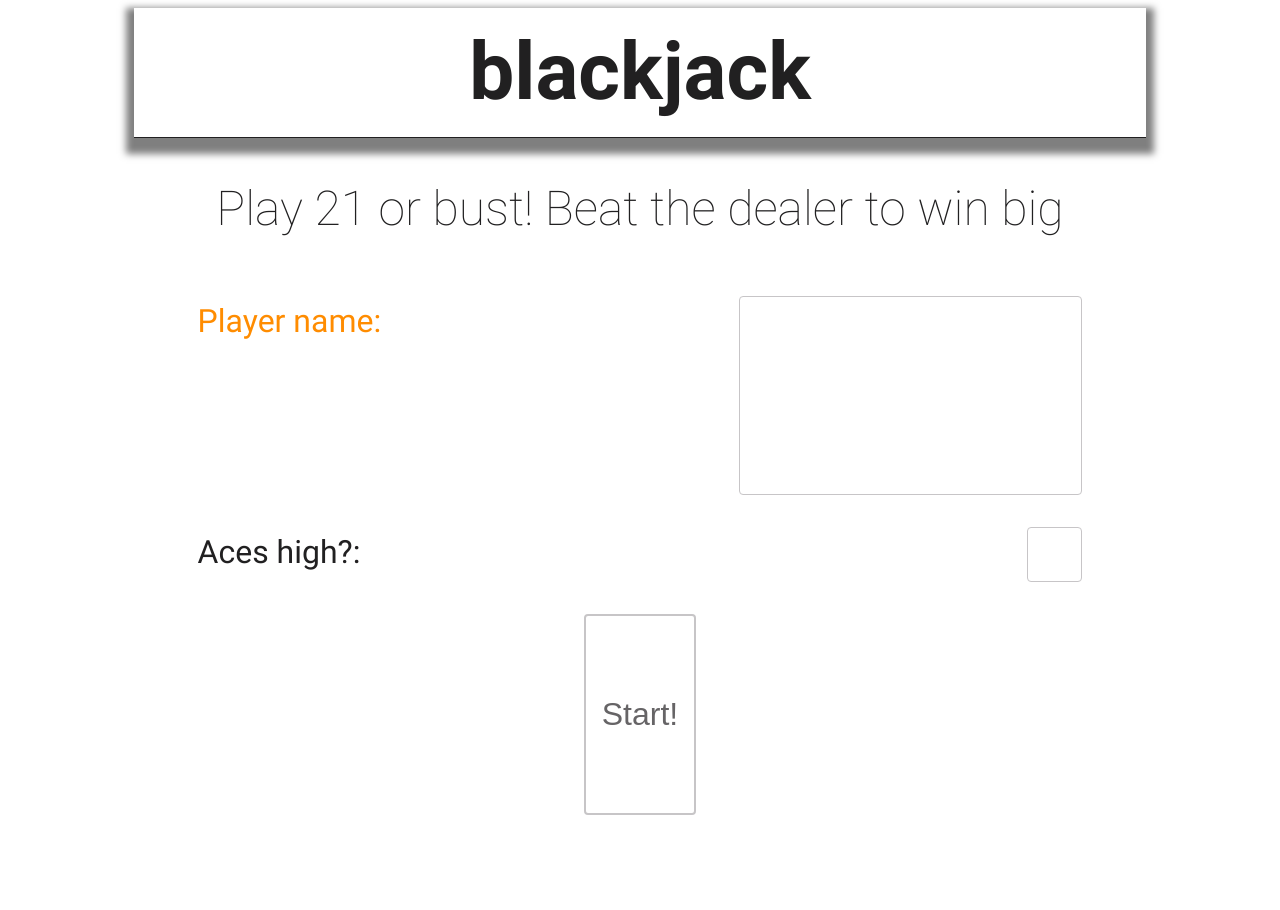
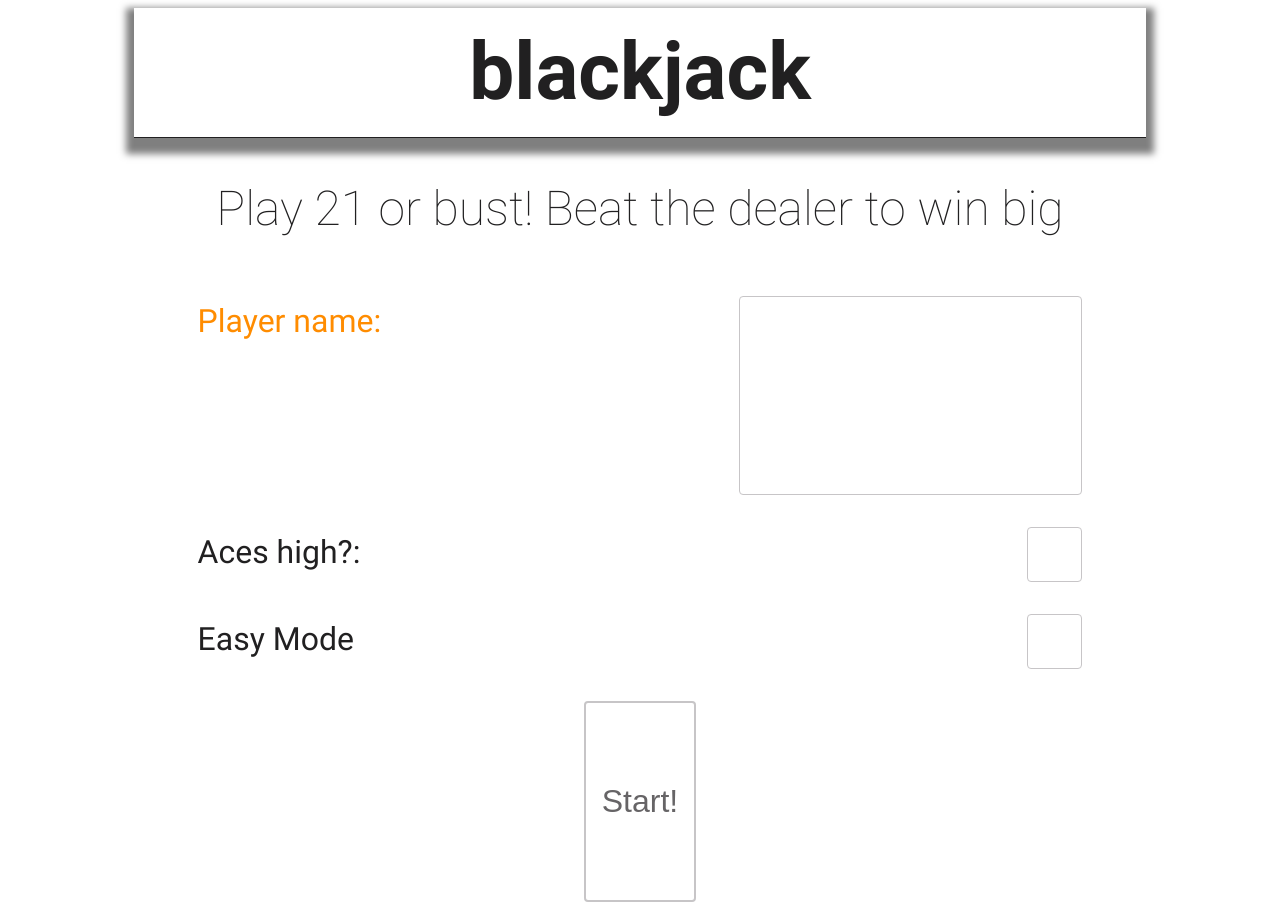
Before and after one commit to Josebratt/blackjack, an Angular app: page / in a window 1280 px wide. Before the commit the page ends 823 px from the top, so only its background shows below. Built offline with nearby package versions, Linux system fonts and the light colour scheme.

Commit message:
Update start.component.html

```diff
--- a/src/app/start/start.component.html
+++ b/src/app/start/start.component.html
@@ -1,13 +1,18 @@
-<form>
+<form #playerForm="ngForm">
     <h2>{{ constantsService.PLAYER_TITLE }}</h2>
     <div class="row" [ngClass]="states">
         <label for="name">{{ constantsService.PLAYER_NAME_LABEL }}</label>
-        <input type="text" name="name">
+        <input type="text" name="name" [(ngModel)]="playerName" >
     </div>
     <div class="row">
-        <label for="aces">{{ constantsService.ACES_HIGH_LABEL }}</label>
-        <input type="checkbox" name="name">
+        <label for="acesHigh">{{ constantsService.ACES_HIGH_LABEL }}</label>
+        <input type="checkbox" name="acesHigh">
         <span class="checkbox" [class.checked]="acesHigh" (click)="toggleAces()"></span>
+    </div>
+    <div class="row">
+        <label for="easyMode">{{ constantsService.EASY_MODE_LABEL }}</label>
+        <input type="checkbox" name="easyMode">
+        <span class="checkbox" [class.checked]="easyMode" (click)="toggleMode()"></span>
     </div>
     <button [disabled]="disableButton" (click)="startGame($event)">{{ constantsService.START_LABEL }}</button>
 </form>
```
